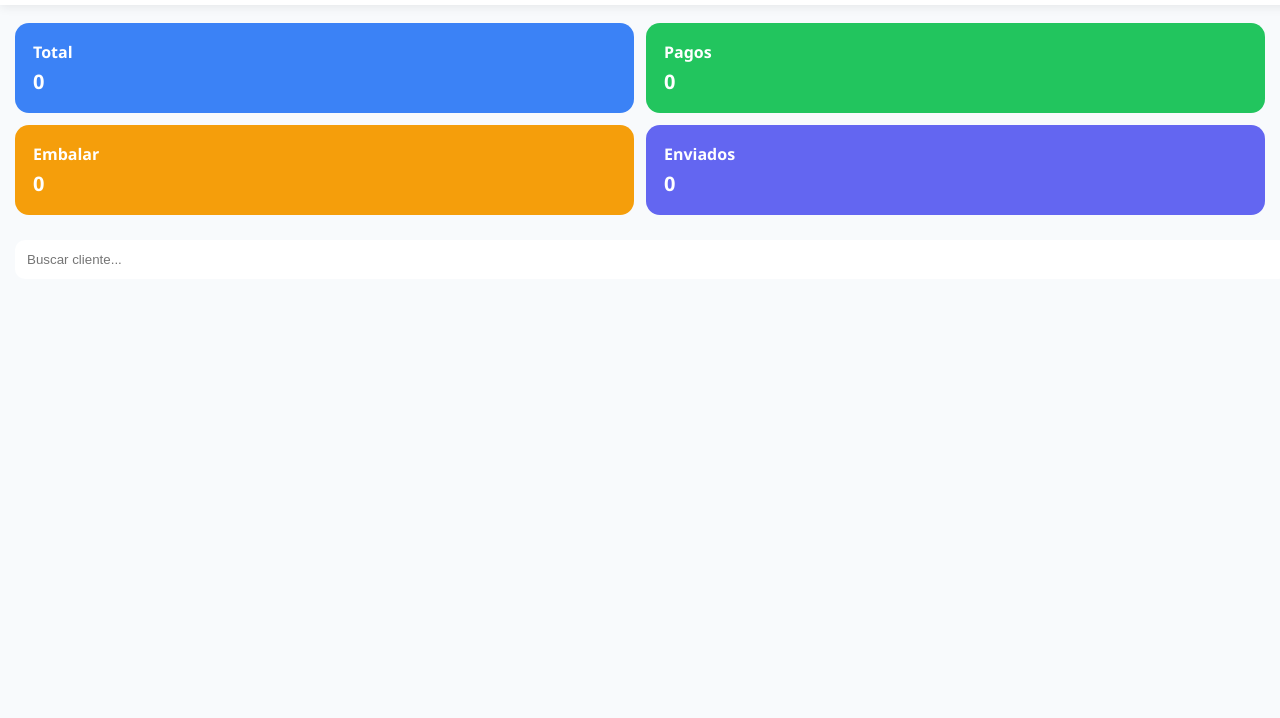
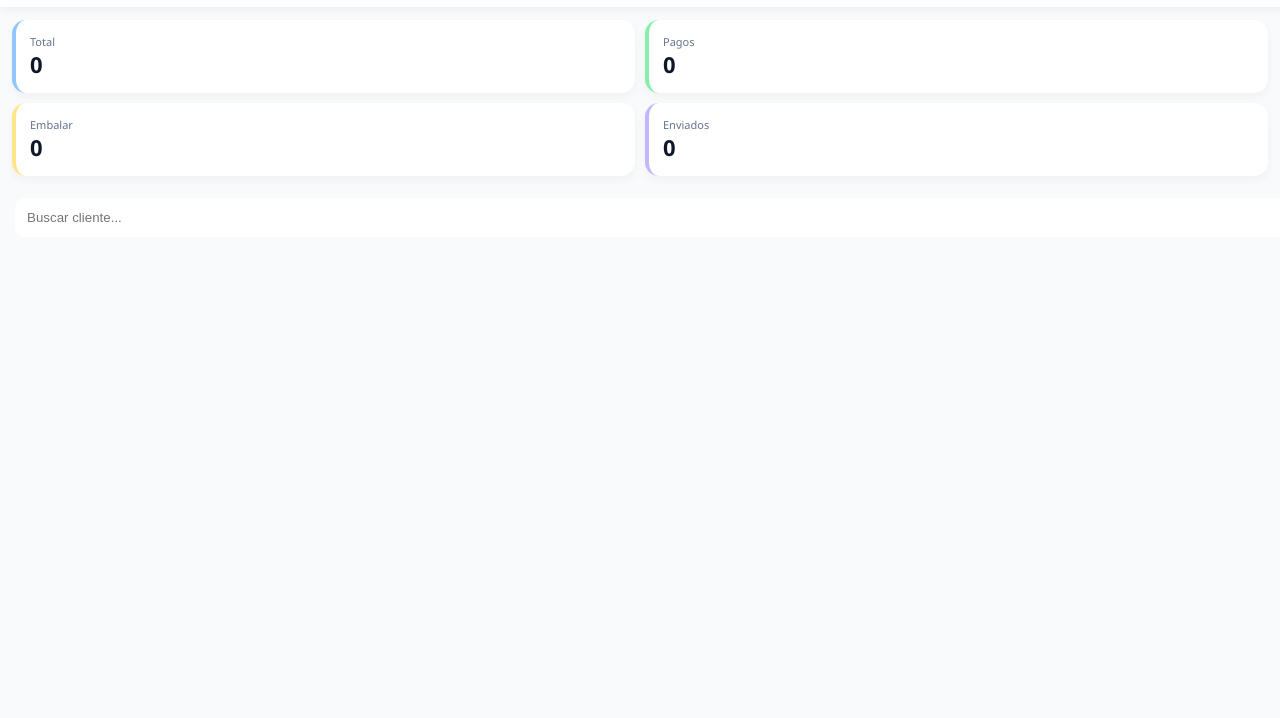
Before and after one commit to renatoromeracardoso-droid/pix-romer-art, a website: page index.html in a window 1280 px wide. Shown: the part 82-800 px from the top of the page. Drawn offline with Linux system fonts and the light colour scheme; no server answers.

Commit message:
Update index.html

```diff
--- a/index.html
+++ b/index.html
@@ -23,48 +23,55 @@ header{
   display:flex;
   justify-content:center;
   align-items:center;
-  box-shadow:0 2px 10px rgba(0,0,0,0.08);
+  box-shadow:0 2px 10px rgba(0,0,0,0.06);
   z-index:999;
 }
 
 .logo img{
-  height:46px;
+  height:48px;
 }
 
-/* ESPAÇO HEADER */
 .container{
   margin-top:90px;
 }
 
-/* CARDS */
+/* CARDS CLEAN */
 .cards{
   display:grid;
   grid-template-columns:repeat(2,1fr);
-  gap:12px;
-  padding:15px;
+  gap:10px;
+  padding:12px;
 }
 
 .card{
-  padding:18px;
+  background:white;
+  padding:14px;
   border-radius:14px;
-  color:white;
-  font-weight:600;
+  cursor:pointer;
+  box-shadow:0 4px 10px rgba(0,0,0,0.04);
   display:flex;
   flex-direction:column;
-  gap:5px;
-  cursor:pointer;
-  transition:.2s;
 }
 
-.card span{
-  font-size:20px;
-  font-weight:bold;
+.card:hover{
+  transform:scale(1.02);
 }
 
-.total{background:#3b82f6;}
-.pago{background:#22c55e;}
-.pendente{background:#f59e0b;}
-.enviado{background:#6366f1;}
+.label{
+  font-size:11px;
+  color:#64748b;
+}
+
+.value{
+  font-size:22px;
+  font-weight:bold;
+  color:#0f172a;
+}
+
+.total{border-left:4px solid #93c5fd;}
+.pago{border-left:4px solid #86efac;}
+.pendente{border-left:4px solid #fde68a;}
+.enviado{border-left:4px solid #c4b5fd;}
 
 /* BUSCA */
 input{
@@ -178,10 +185,27 @@ button{
 <div class="container">
 
 <div class="cards">
-  <div class="card total" onclick="filtrar('todos')">Total <span id="total">0</span></div>
-  <div class="card pago" onclick="filtrar('pago')">Pagos <span id="pagos">0</span></div>
-  <div class="card pendente" onclick="filtrar('pendente')">Embalar <span id="pendentes">0</span></div>
-  <div class="card enviado" onclick="filtrar('enviado')">Enviados <span id="enviados">0</span></div>
+
+  <div class="card total" onclick="filtrar('todos')">
+    <div class="label">Total</div>
+    <div class="value" id="total">0</div>
+  </div>
+
+  <div class="card pago" onclick="filtrar('pago')">
+    <div class="label">Pagos</div>
+    <div class="value" id="pagos">0</div>
+  </div>
+
+  <div class="card pendente" onclick="filtrar('pendente')">
+    <div class="label">Embalar</div>
+    <div class="value" id="pendentes">0</div>
+  </div>
+
+  <div class="card enviado" onclick="filtrar('enviado')">
+    <div class="label">Enviados</div>
+    <div class="value" id="enviados">0</div>
+  </div>
+
 </div>
 
 <input id="busca" placeholder="Buscar cliente...">
```
